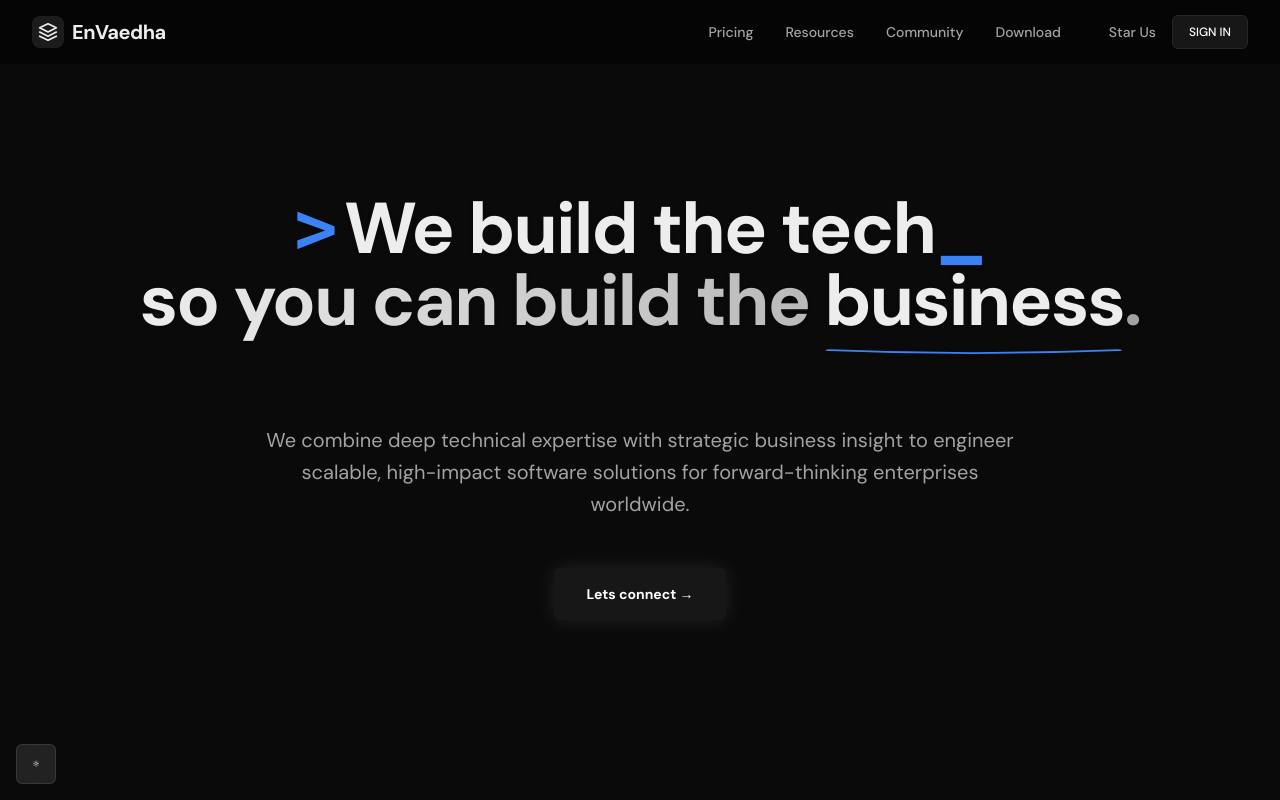
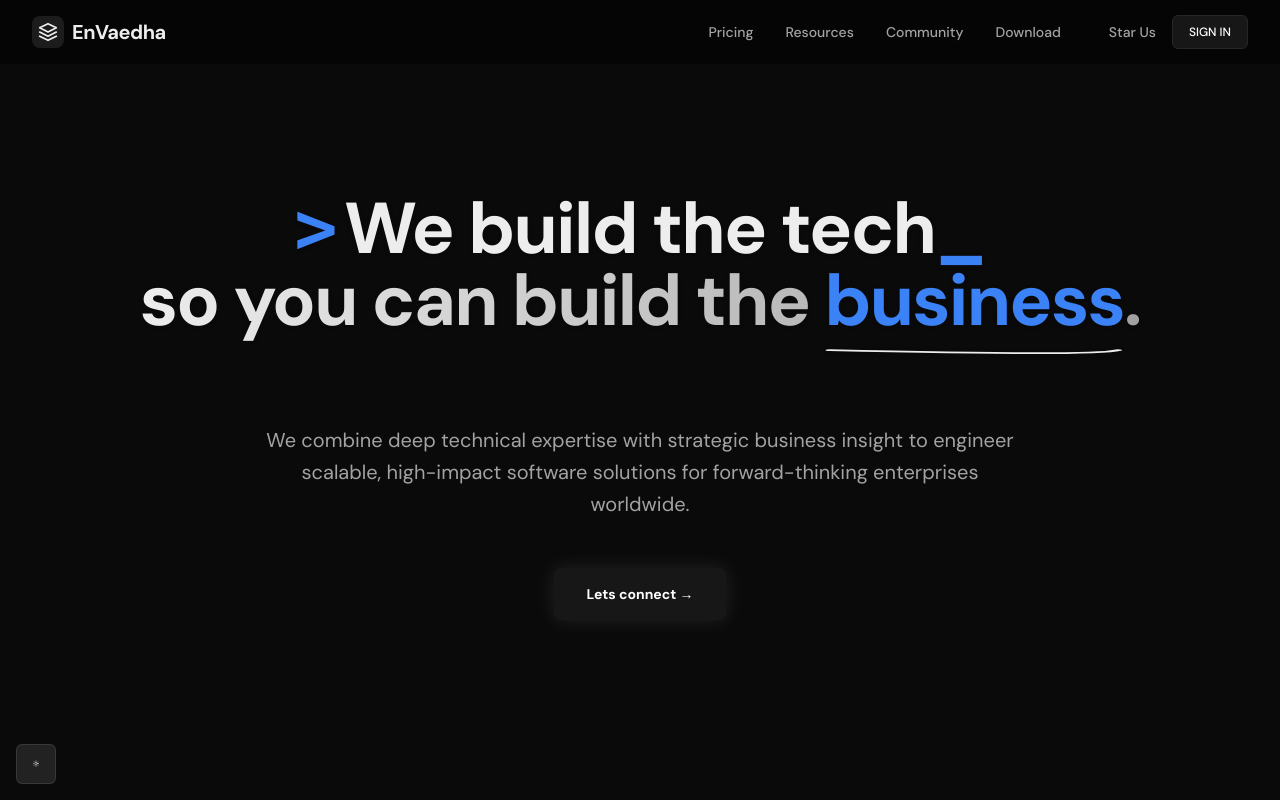
Before and after one commit to Jeyakaran-tech/envaedha, a Next.js app: page / in a window 1280 px wide. Shown: the top 800 px of the page. Built offline with nearby package versions, Linux system fonts and the light colour scheme.

Commit message:
Reset hero typing animation on scroll

```diff
--- a/src/components/sections/hero.tsx
+++ b/src/components/sections/hero.tsx
@@ -9,6 +9,11 @@ export default function Hero() {
     const fullText = "We build the tech";
 
     useEffect(() => {
+        const observer = new IntersectionObserver(
+            (entries) => {
+                entries.forEach((entry) => {
+                    if (entry.isIntersecting) {
+                        setText("");
                         let i = 0;
                         const interval = setInterval(() => {
                             setText(fullText.slice(0, i + 1));
@@ -17,11 +22,24 @@ export default function Hero() {
                                 clearInterval(interval);
                             }
                         }, 100);
+                        // Cleanup interval when element leaves view or component unmounts
                         return () => clearInterval(interval);
+                    }
+                });
+            },
+            { threshold: 0.5 } // Trigger when 50% visible
+        );
+
+        const section = document.getElementById("hero-section");
+        if (section) {
+            observer.observe(section);
+        }
+
+        return () => observer.disconnect();
     }, []);
 
     return (
-        <section className="relative overflow-hidden bg-background pt-24 pb-32 md:pt-32 md:pb-48">
+        <section id="hero-section" className="relative overflow-hidden bg-background pt-24 pb-32 md:pt-32 md:pb-48">
 
             {/* Content */}
             <div className="relative z-10 mx-auto max-w-7xl px-4 sm:px-6 lg:px-8 text-center">
@@ -34,16 +52,16 @@ export default function Hero() {
                         <br />
                         <span className="text-transparent bg-clip-text bg-gradient-to-r from-foreground to-neutral-400">
                             so you can build the{" "}
-                            <span className="relative whitespace-nowrap text-foreground">
+                            <span className="relative whitespace-nowrap text-primary">
                                 business
                                 <svg
-                                    className="absolute -bottom-2 left-0 w-full h-[6px] text-primary"
+                                    className="absolute -bottom-2 left-0 w-full h-[6px] text-foreground"
                                     viewBox="0 0 100 10"
                                     preserveAspectRatio="none"
                                     aria-hidden="true"
                                 >
                                     <path
-                                        d="M2 2 Q 50 12 98 2"
+                                        d="M2 2 Q 90 12 98 2"
                                         stroke="currentColor"
                                         strokeWidth="3"
                                         fill="none"
```
Lines whose indentation alone changed are shown as unchanged.
